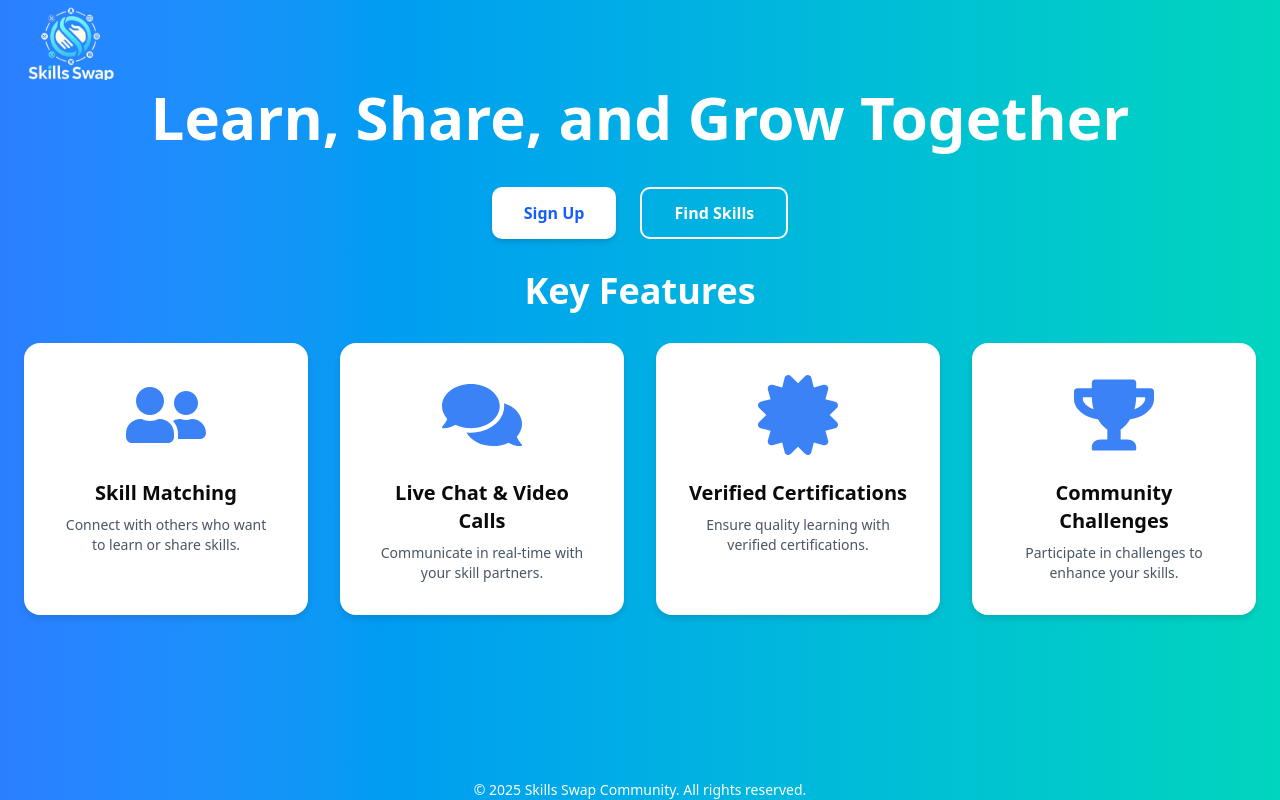
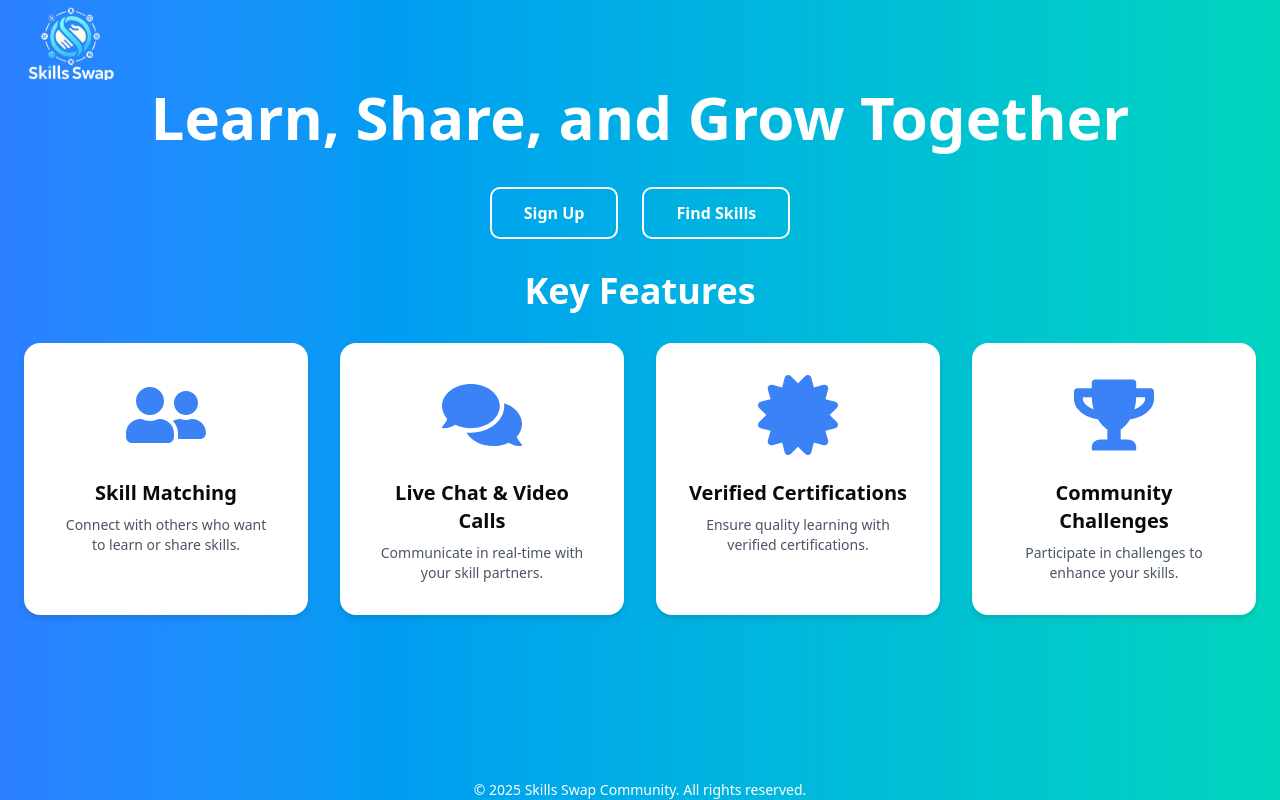
Before and after one commit to bhaskarkatara/SkillSwapCommunity-25, a React (Vite) app: page / in a window 1280 px wide. Built offline with nearby package versions, Linux system fonts and the light colour scheme.

Commit message:
landing page css fixes-2

```diff
--- a/src/LandingPage/landingpage.tsx
+++ b/src/LandingPage/landingpage.tsx
@@ -25,8 +25,7 @@ const LandingPage = () => {
           </h1>
           <div className='mt-8 flex justify-center space-x-6'>
             <button
-
-              className='bg-white cursor-pointer text-blue-600 font-semibold px-8 py-3 rounded-lg shadow-md hover:bg-gray-100 transition'
+              className='border-2 border-white cursor-pointer text-white font-semibold px-8 py-3 rounded-lg hover:bg-white hover:text-blue-600 transition'
               onClick={handleSignup}
             >
               Sign Up
```
